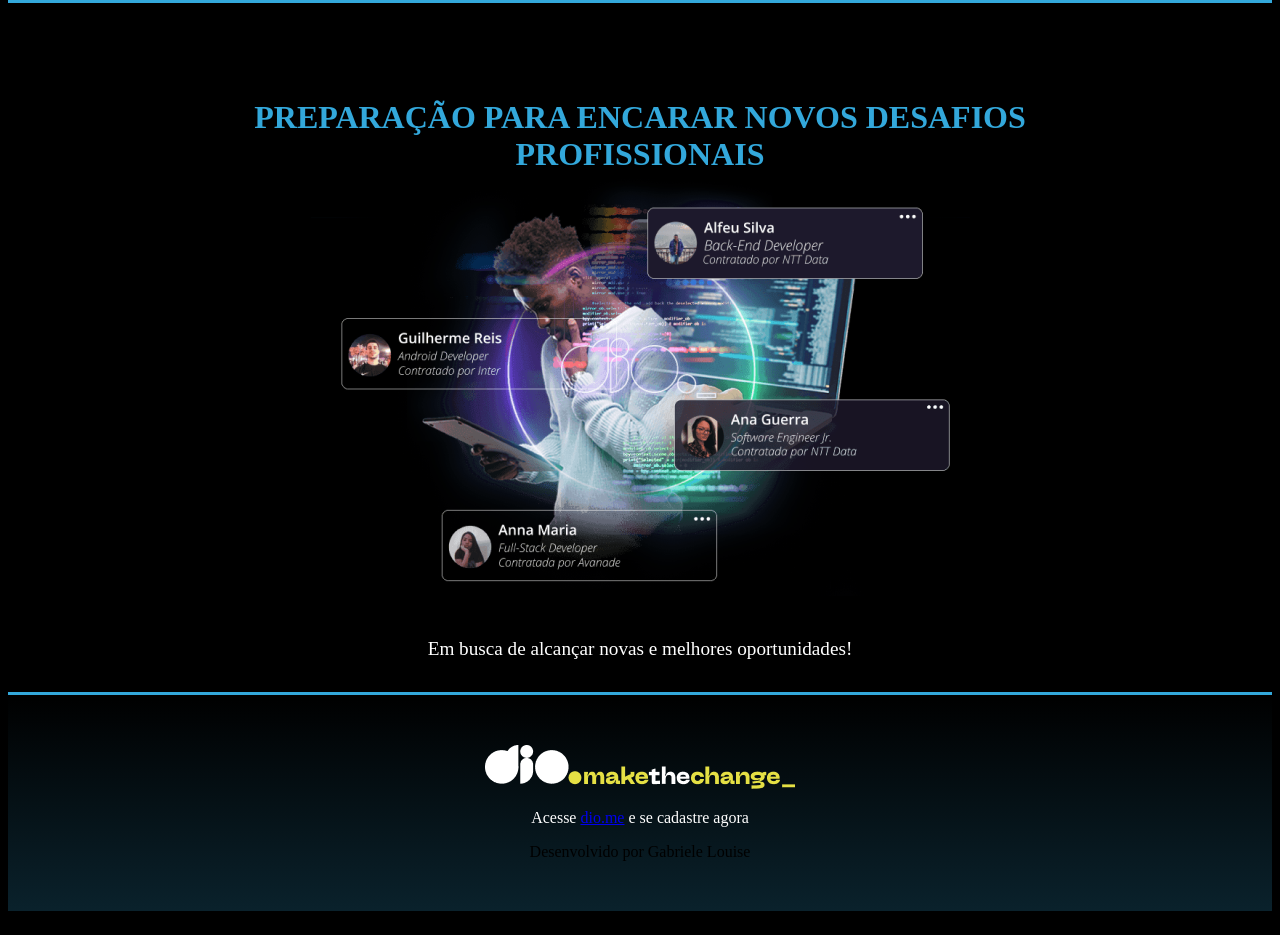
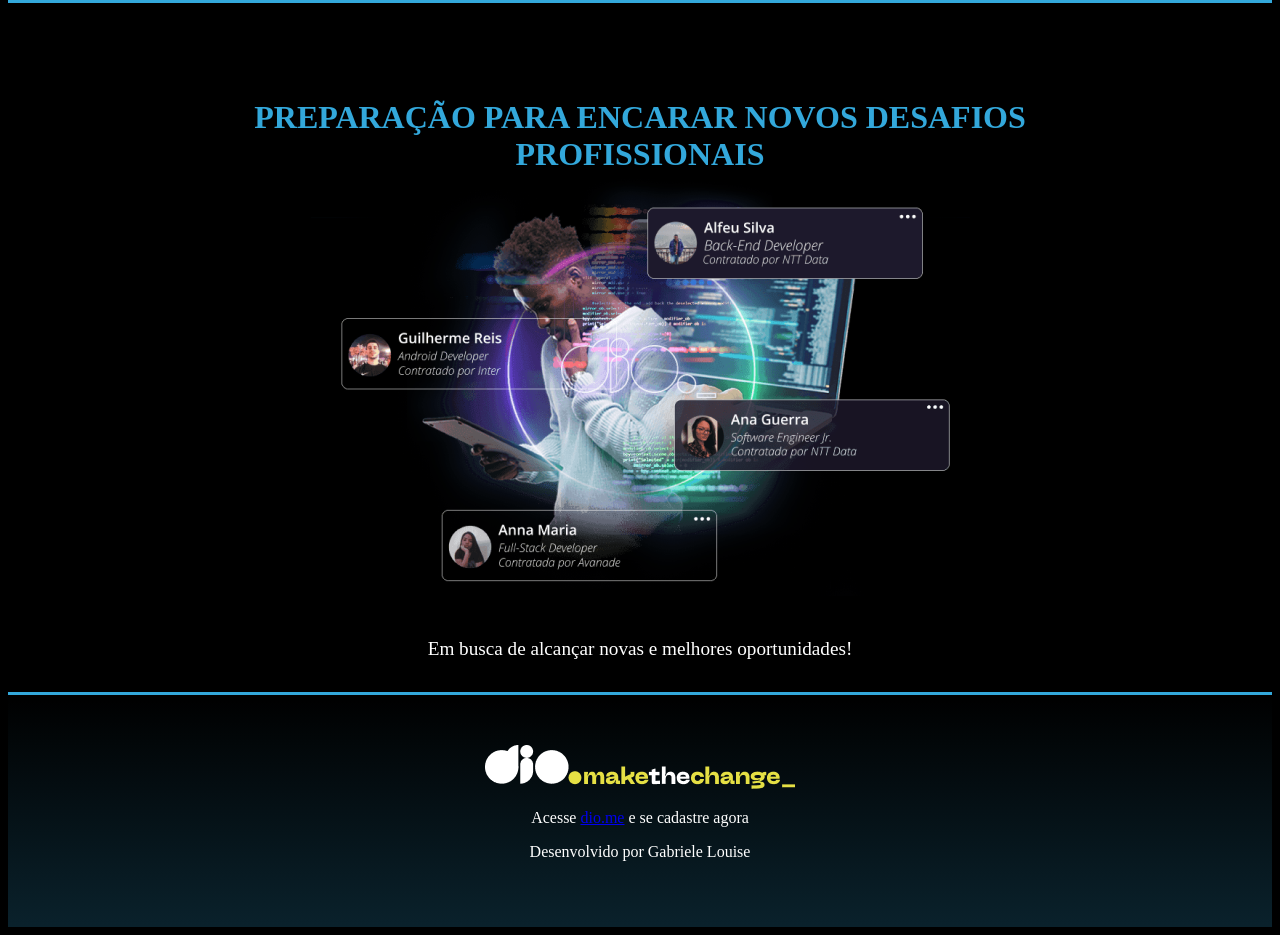
Before and after one commit to LouiseTA/DIO-learning, a plain HTML site: page Bootcamp Front-End Developer - DIO + Santander/Challenge3/First Landing Page with HTML & CSS.html in a window 1280 px wide. Shown: the part 1571-2506 px from the top of the page. Drawn offline with Linux system fonts and the light colour scheme; grey boxes are pictures that could not be loaded.

Commit message:
Update First Landing Page with HTML & CSS.html

```diff
--- a/Bootcamp Front-End Developer - DIO + Santander/Challenge3/First Landing Page with HTML & CSS.html
+++ b/Bootcamp Front-End Developer - DIO + Santander/Challenge3/First Landing Page with HTML & CSS.html
@@ -51,7 +51,9 @@
   <footer>
     <img class="dio-logo" src="assets/dio-logo.png" title="Logotipo DIO com o texto make the change" alt="Logotipo DIO com o texto make the change">
     <p>Acesse <a href="https://dio.me">dio.me</a> e se cadastre agora</p>
-    <div>Desenvolvido por Gabriele Louise</div>
+    <div>
+      <p>Desenvolvido por Gabriele Louise</p>
+    </div>
   </footer>
 </body>
 </html>
```
